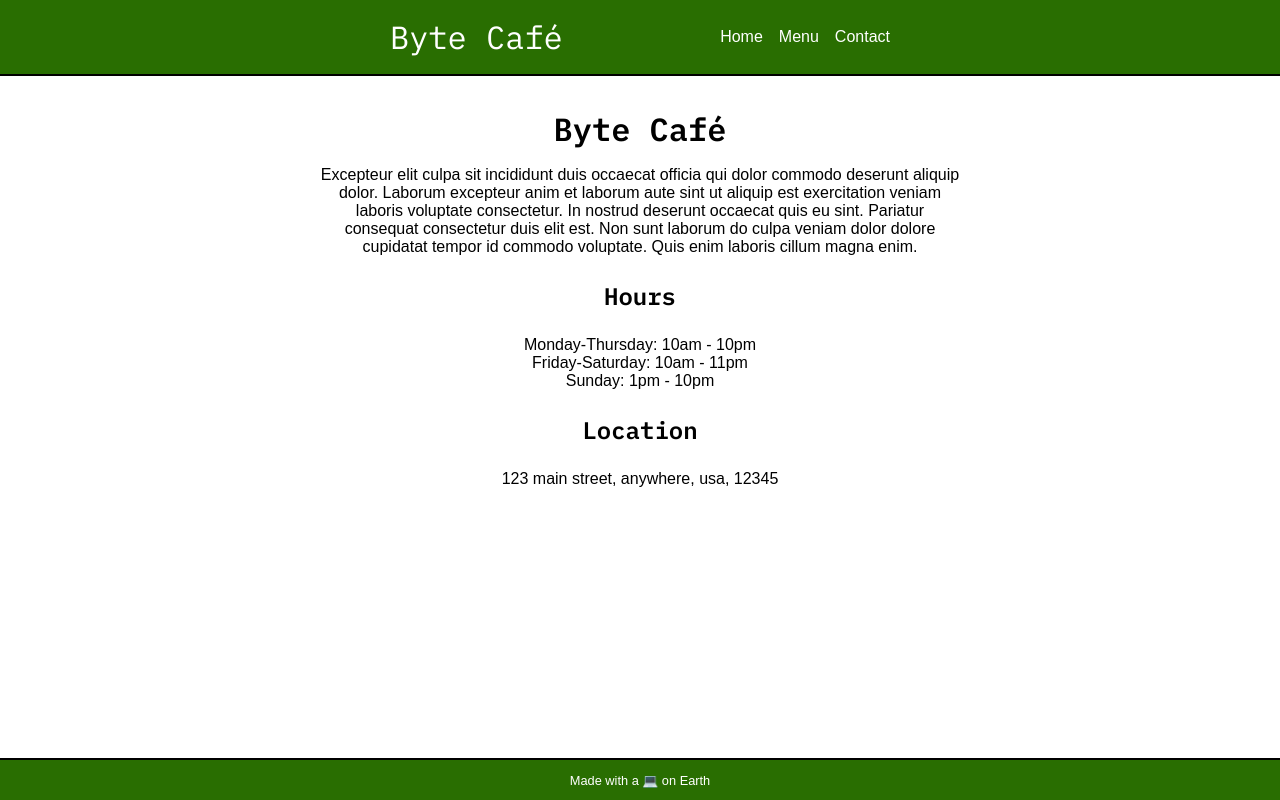
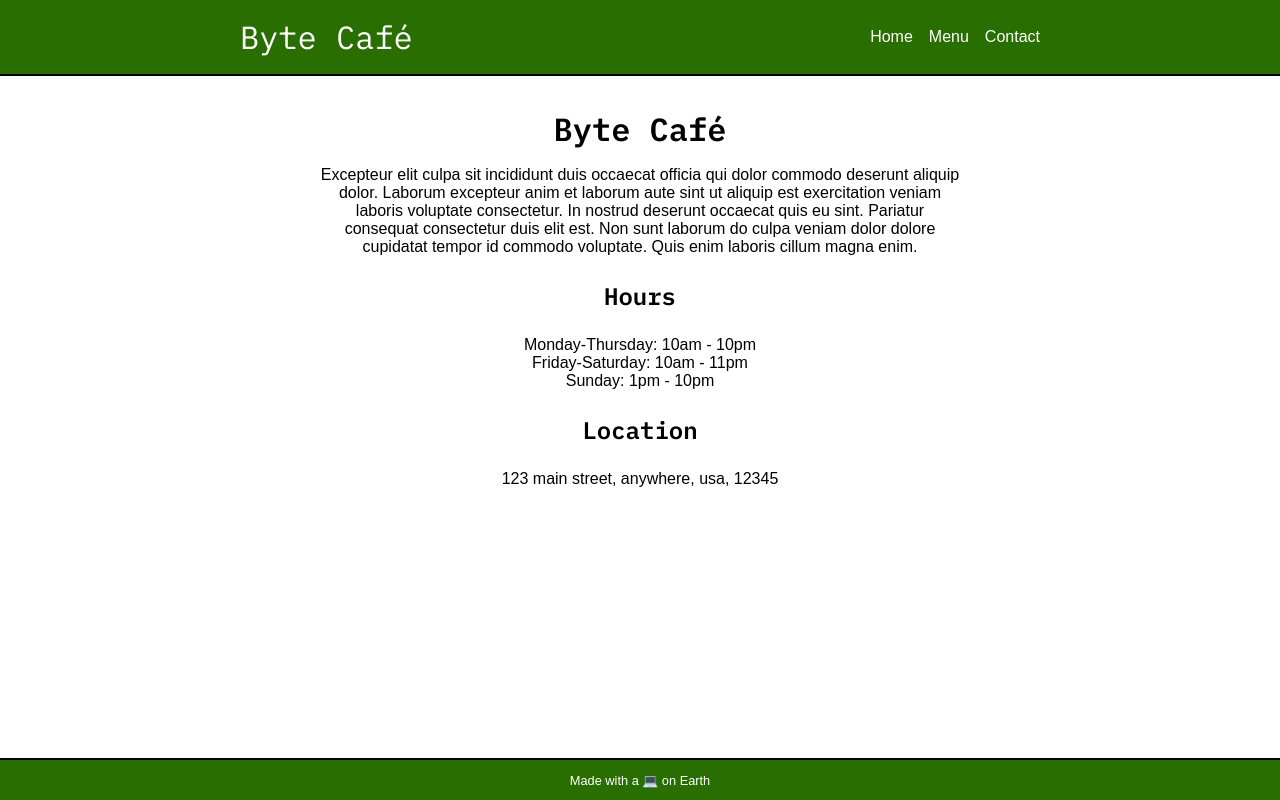
Before and after one commit to RTnhN/Restaurant, a website built with webpack: page src/index.html in a window 1280 px wide. Built offline with nearby package versions, Linux system fonts and the light colour scheme.

Commit message:
Update max width of header

```diff
--- a/src/style.css
+++ b/src/style.css
@@ -41,7 +41,7 @@ header{
   flex-direction: row;
   align-items: center;
   justify-content: space-between;
-  width: min(500px, 100vw);
+  width: min(800px, 100vw);
   padding: 1em;
 }
 
```
Also changed, not shown: dist/main.js.
